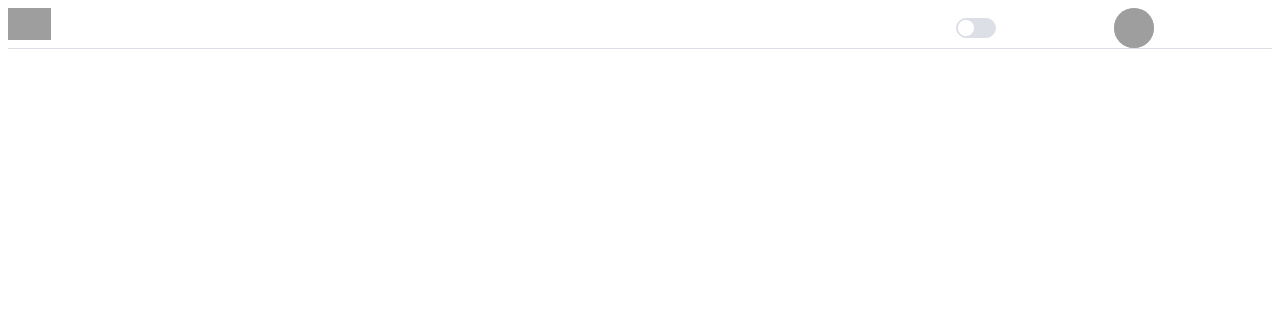
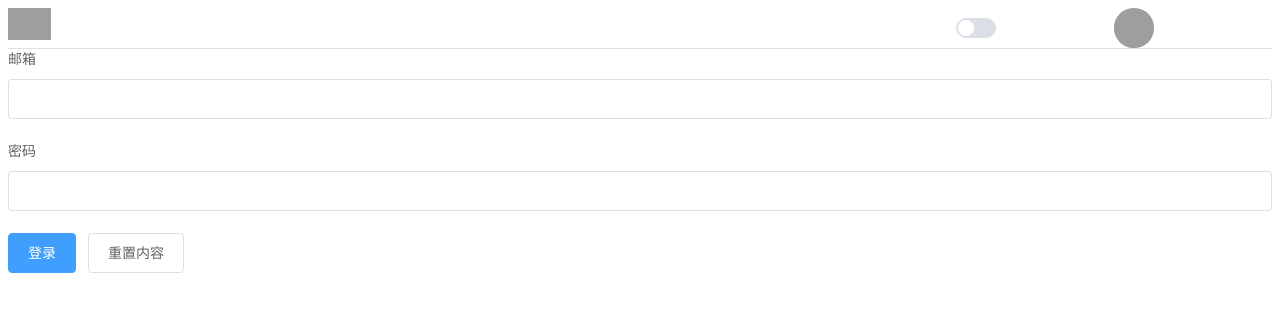
Before and after one commit to BUAA-2021/frontend-vue3, a Vue app: page /login in a window 1280 px wide. Before the commit this address had no page. Shown: the top 312 px of the page. Built offline with nearby package versions, Linux system fonts and the light colour scheme; grey boxes are pictures that could not be loaded.

Commit message:
merge成果

```diff
--- /dev/null
+++ b/src/api/account.js
@@ -0,0 +1,6 @@
+import service from '@/http/request'
+const url={
+    test:'/api/pingpong/',
+}
+export class Account {
+}
--- a/src/api/user.js
+++ b/src/api/user.js
@@ -1,4 +1,4 @@
-import http from '@/http/request.js'
+import service from '@/http/request.js'
 
 const url = {
     getUserList: '/user/list',
@@ -6,10 +6,10 @@ const url = {
 
 export class User {
     static async getUserList(data) {
-        return http(url.getUserList, {
+        return service(url.getUserList, {
           method: 'get',
           responseType: 'json',
-          data: data
+          data
         })
     }
 }
--- a/src/components/login/LoginItem.vue
+++ b/src/components/login/LoginItem.vue
@@ -29,7 +29,7 @@ import { reactive, ref } from "vue";
 import type { FormInstance } from "element-plus";
 import { useStateStore } from "../../stores/state";
 
-const loginFormRef = ref<FormInstance>();
+const loginFormRef = ref();
 const stateStore = useStateStore();
 
 const validateEmail = function (rule, value, callback) {
@@ -67,9 +67,10 @@ const submitForm = function (formEl) {
   formEl.validate(function (valid) {
     if (valid) {
       console.log("submit!");
-      var payload = new FormData();
-      payload.append("email", account.email);
-      payload.append("password", account.password);
+      let payload = {
+        email: account.email,
+        password: account.password,
+      };
       stateStore.loginAction(payload);
     } else {
       console.log("error submit!");
--- a/src/components/login/RegisterItem.vue
+++ b/src/components/login/RegisterItem.vue
@@ -1,7 +1,7 @@
 <template>
   <el-form
     ref="registerFormRef"
-    :model="account"
+    v-model="account"
     status-icon
     :rules="rules"
     label-width="120px"
@@ -34,11 +34,10 @@
   </el-form>
 </template>
 
-<script lang="ts" setup>
+<script setup>
 import { reactive, ref } from "vue";
-import type { FormInstance } from "element-plus";
 
-const registerFormRef = ref<FormInstance>();
+const registerFormRef = ref();
 
 const validateUsername = function (rule, value, callback) {
   const usernamePattern = /^[\u4e00-\u9fa5_a-zA-Z0-9]+$/;
--- a/src/router/index.js
+++ b/src/router/index.js
@@ -1,6 +1,16 @@
 import { createRouter, createWebHistory } from 'vue-router'
 
 const routes = [
+  {
+    path:'/login',
+    name:'login',
+    component:()=>import('@/views/login/Login.vue')
+  },
+  {
+    path:'/register',
+    name:'register',
+    component:()=>import('@/views/login/Register.vue')
+  },
   {
     path: '/',
     name: 'home',
--- /dev/null
+++ b/src/views/login/Login.vue
@@ -0,0 +1,10 @@
+<template>
+  <LoginItem />
+</template>
+
+<script setup>
+import LoginItem from '../../components/login/LoginItem.vue';
+</script>
+
+<style>
+</style>
--- /dev/null
+++ b/src/views/login/Register.vue
@@ -0,0 +1,10 @@
+<template>
+  <RegisterItem />
+</template>
+
+<script setup>
+import RegisterItem from '../../components/login/RegisterItem.vue';
+</script>
+
+<style>
+</style>
```
Also changed, not shown: src/views/Login.vue (deleted, +0 -7 lines).
